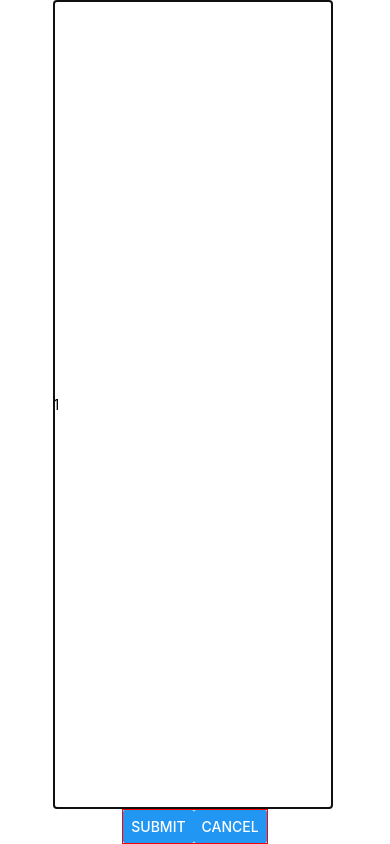
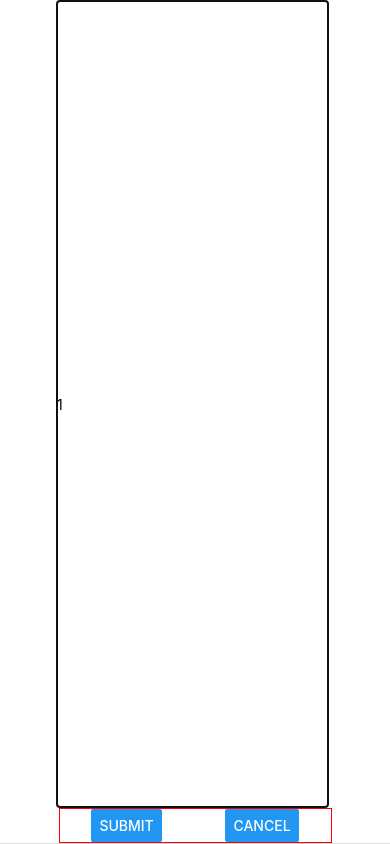
Before and after one commit to BKazimy/NotifierApp, a React Native app: screen / in a window 390 px wide. Built offline with nearby package versions, Linux system fonts and the light colour scheme.

Commit message:
Oct 30, 2024, 12:31 AM

```diff
--- a/components/todoInput.js
+++ b/components/todoInput.js
@@ -51,16 +51,16 @@ const styles = StyleSheet.create({
     flex: 1,
     justifyContent: 'center',
     alignItems: 'center',
-    paddingHorizontal: 20,
+    paddingHorizontal: '15%',
 
-    // borderBottomWidth: 1,
-    // borderBottomColor: 'gainsboro',
+    borderBottomWidth: 1,
+    borderBottomColor: 'gainsboro',
   },
 
   textInput: {
     borderWidth: 1,
     borderColor: '#ccc',
-    width: '80%',
+    width: '100%',
     height: 15,
     marginRight: 5,
     flex: 1,
@@ -71,8 +71,10 @@ const styles = StyleSheet.create({
 
   buttonContainer: {
     flexDirection: 'row',
-    justifyContent: 'center',
+    justifyContent: 'space-around',
     alignItems: 'center',
+
+    width: '100%',
 
     borderWidth: 1,
     borderColor: 'red',
```
